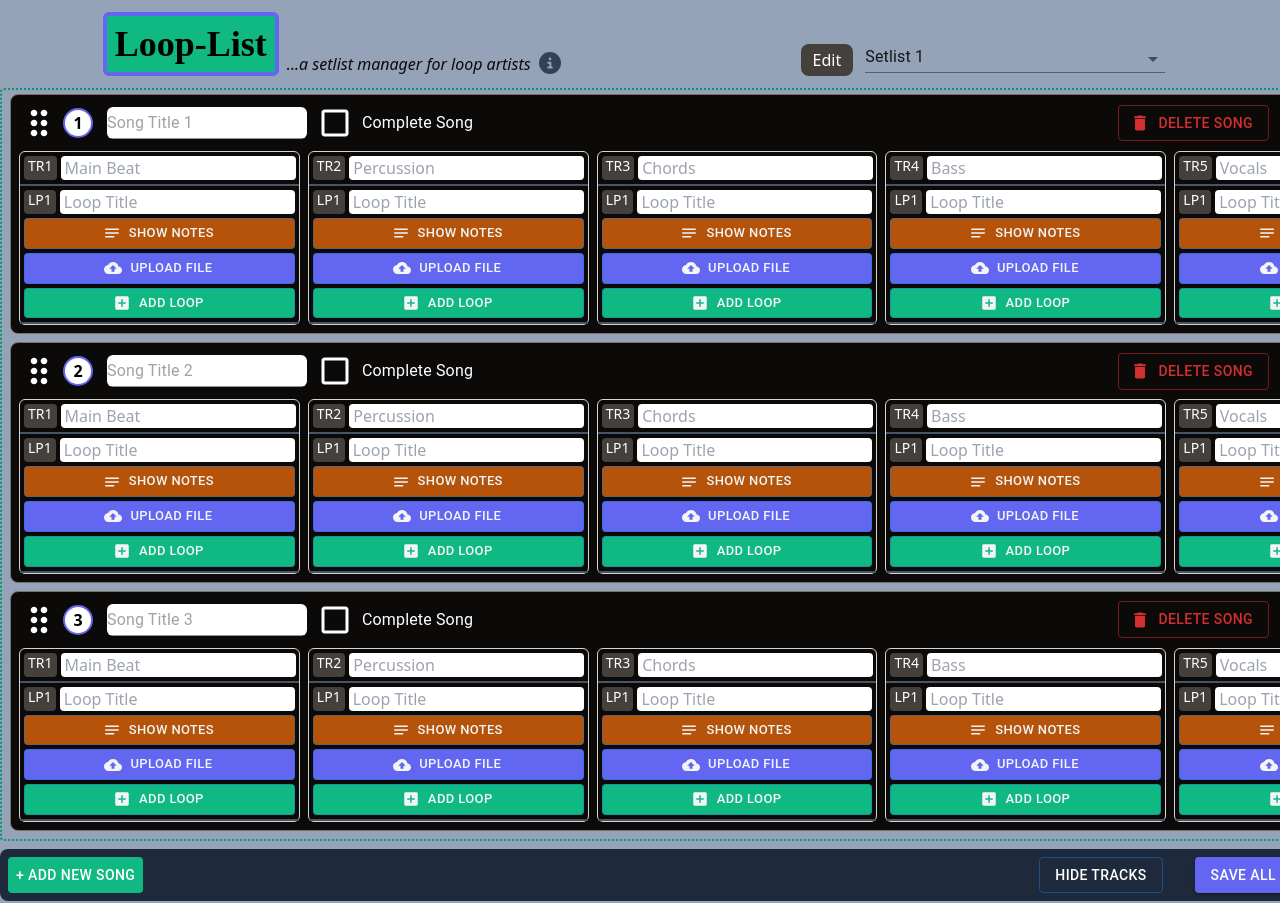
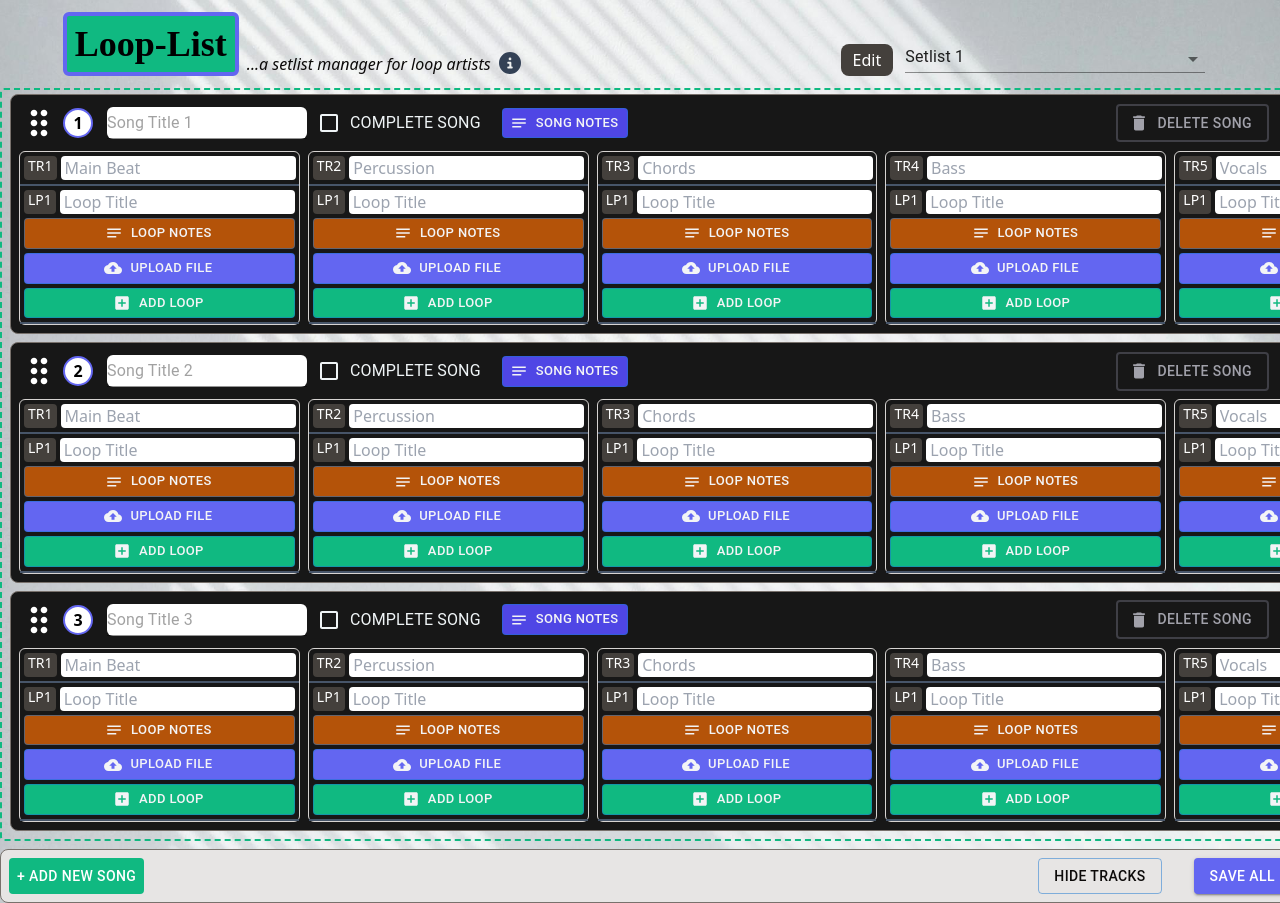
Before and after one commit to miwaro/loop-manager, a Next.js app: page / in a window 1280 px wide. Shown: the top 903 px of the page. Built offline with nearby package versions, Linux system fonts and the light colour scheme; a web font is replaced by a local one.

Commit message:
Add song notes modal and change background

```diff
--- a/package.json
+++ b/package.json
@@ -16,6 +16,7 @@
     "@fortawesome/react-fontawesome": "^0.2.2",
     "@mui/icons-material": "^6.1.5",
     "@mui/material": "^6.1.4",
+    "@mui/styles": "^6.1.6",
     "@types/react-fontawesome": "^1.6.8",
     "framer-motion": "^11.11.9",
     "next": "14.2.1",
--- a/src/app/globals.css
+++ b/src/app/globals.css
@@ -19,12 +19,11 @@
 }
 
 body {
-  background: linear-gradient(
-      to bottom,
-      transparent,
-      rgb(var(--background-end-rgb))
-    )
-    rgb(var(--background-start-rgb));
+  background-image: url("/assets/background.jpg");
+  background-size: cover;
+  background-position: center;
+  height: 100vh;
+  margin: 0;
 }
 
 @layer utilities {
--- a/src/components/fileUpload.tsx
+++ b/src/components/fileUpload.tsx
@@ -2,7 +2,7 @@ import React, { useState, useEffect, useRef, ChangeEvent } from "react";
 import { styled } from "@mui/material/styles";
 import Button from "@mui/material/Button";
 import CloudUploadIcon from "@mui/icons-material/CloudUpload";
-import { Modal, Box } from "@mui/material";
+import { Modal, Box, Tooltip } from "@mui/material";
 import PreviewIcon from "@mui/icons-material/Preview";
 
 interface FileUploadProps {
@@ -82,6 +82,7 @@ const FileUpload: React.FC<FileUploadProps> = ({
   return (
     <div>
       {!fileUrl && (
+        <Tooltip title="Upload Tabs, Lyrics, or Video">
           <Button
             component="label"
             role={undefined}
@@ -104,6 +105,7 @@ const FileUpload: React.FC<FileUploadProps> = ({
               style={{ display: "none" }}
             />
           </Button>
+        </Tooltip>
       )}
       {fileUrl && (
         <div className="flex justify-between">
--- a/src/components/initializedSetlists.tsx
+++ b/src/components/initializedSetlists.tsx
@@ -19,6 +19,7 @@ const createTrack = (placeholder: string) => ({
 const createSong = () => ({
   id: uuidv4(),
   title: "",
+  notes: "",
   isComplete: false,
   tracks: [
     createTrack("Main Beat"),
--- a/src/components/navbar.tsx
+++ b/src/components/navbar.tsx
@@ -14,7 +14,7 @@ const Navbar: React.FC<EditableDropdownProps> = ({
   setlistIndex,
 }) => {
   return (
-    <div className="flex flex-col sm:flex-row justify-center gap-0 md:gap-60 items-end mt-3 mb-1 mx-0 sm:mx-1">
+    <div className="flex flex-col sm:flex-row justify-center gap-0 md:gap-80 items-end mt-3 mb-1 mx-0 sm:mx-1">
       <div className="flex flex-col m-auto sm:m-0 sm:flex-row items-end">
         <h1 className="font-rock3d text-4xl sm:mb-0  p-2 font-semibold bg-emerald-500 rounded-md border-4 border-indigo-500">
           Loop-List
--- a/src/components/setlistActions.tsx
+++ b/src/components/setlistActions.tsx
@@ -1,4 +1,4 @@
-import { Button } from "@mui/material";
+import { Button, Tooltip } from "@mui/material";
 import React from "react";
 
 interface SetlistActionsProps {
@@ -15,7 +15,7 @@ const SetlistActions: React.FC<SetlistActionsProps> = ({
   saveToLocalStorage,
 }) => {
   return (
-    <div className="flex justify-between gap-20 md:gap-60 bg-slate-800 rounded-lg p-1 md:p-2 font-small md:font-medium max-w-[1300px] mx-auto mt-2">
+    <div className="flex justify-between gap-20 md:gap-60 bg-stone-200 border border-stone-500 rounded-lg p-1 md:p-2 font-small md:font-medium max-w-[1300px] mx-auto mt-2">
       <div>
         <Button
           style={{ backgroundColor: "#10B981", color: "#fff" }}
@@ -27,13 +27,13 @@ const SetlistActions: React.FC<SetlistActionsProps> = ({
 
       <div className="flex gap-8">
         <Button
-          style={{ color: "#fff" }}
+          style={{ color: "#0C0A09" }}
           variant="outlined"
           onClick={() => setShowTracks(!showTracks)}
         >
           {showTracks ? "Hide Tracks" : "Show Tracks"}
         </Button>
-
+        <Tooltip title="Saves all data to local storage">
           <Button
             style={{ backgroundColor: "#6366F1" }}
             variant="contained"
@@ -41,6 +41,7 @@ const SetlistActions: React.FC<SetlistActionsProps> = ({
           >
             SAVE ALL
           </Button>
+        </Tooltip>
       </div>
     </div>
   );
--- a/src/components/songList.tsx
+++ b/src/components/songList.tsx
@@ -10,6 +10,7 @@ import Checkbox from "@mui/material/Checkbox";
 import DeleteIcon from "@mui/icons-material/Delete";
 import SetlistActions from "./setlistActions";
 import Tracks from "./tracks";
+import SongNotes from "@/modals/songNotes";
 
 interface SonglistProps {
   setlistIndex: number;
@@ -17,9 +18,7 @@ interface SonglistProps {
 const SongList: React.FC<SonglistProps> = ({ setlistIndex }) => {
   const [songs, setSongs] = useState<Set[][]>(InitializedSetlists);
   const [showTracks, setShowTracks] = useState(true);
-  const [showSongNotes, setShowSongNotes] = useState<{
-    [key: string]: boolean;
-  }>({});
+  const [isModalOpen, setIsModalOpen] = useState(false);
 
   useEffect(() => {
     const savedSongs = localStorage.getItem("songs");
@@ -97,6 +96,7 @@ const SongList: React.FC<SonglistProps> = ({ setlistIndex }) => {
         {
           id: newId,
           title: "",
+          notes: "",
           isComplete: false,
           tracks: newTracks,
         },
@@ -192,6 +192,29 @@ const SongList: React.FC<SonglistProps> = ({ setlistIndex }) => {
     );
   };
 
+  const handleSaveNote = (note: any, id: string) => {
+    const updatedSetlists = songs.map((setlist, setIndex) => {
+      if (setIndex === setlistIndex) {
+        return setlist.map((song) => {
+          if (song.id === id) {
+            return {
+              ...song,
+              notes: note,
+            };
+          }
+          return song;
+        });
+      }
+      return setlist;
+    });
+
+    setSongs(updatedSetlists);
+  };
+
+  const handleCloseModal = () => {
+    setIsModalOpen(false);
+  };
+
   const updateLoopFile = (
     setId: number,
     trackId: string,
@@ -256,7 +279,7 @@ const SongList: React.FC<SonglistProps> = ({ setlistIndex }) => {
 
   return (
     <div className="max-w-[1300px] mx-auto">
-      <div className=" mt-2 border-dotted border-2 border-emerald-600 rounded px-2">
+      <div className=" mt-2 border-dashed border-2 border-emerald-500 rounded px-2">
         {songs[setlistIndex] && (
           <Reorder.Group
             values={currentSetlist}
@@ -281,7 +304,7 @@ const SongList: React.FC<SonglistProps> = ({ setlistIndex }) => {
                   delay: index * 0.1,
                 }}
                 value={song}
-                className="flex flex-col gap-2 mb-2 border border-stone-500 p-2 my-1 rounded-lg bg-stone-950 hover:bg-stone-900 cursor-grab"
+                className="flex flex-col gap-2 mb-2 border border-stone-500 p-2 my-1 rounded-lg bg-neutral-900 hover:bg-neutral-800 cursor-grab"
                 key={song.id}
               >
                 <div className="flex gap-3 items-center max-h-10">
@@ -311,6 +334,9 @@ const SongList: React.FC<SonglistProps> = ({ setlistIndex }) => {
                         background: "white",
                         width: 200,
                         borderRadius: "6px",
+                        textDecoration: song.isComplete
+                          ? "line-through"
+                          : "none",
                       }}
                       type="text"
                       value={song.title}
@@ -321,29 +347,41 @@ const SongList: React.FC<SonglistProps> = ({ setlistIndex }) => {
                       }
                     />
                   </div>
-                  <div className="flex items-center justify-between w-full">
+                  <div className="flex items-center justify-between gap-3 w-full">
+                    <div className="flex items-center">
                       <FormGroup>
                         <FormControlLabel
-                        style={{ color: "white" }}
+                          style={{ color: "#eff4f6" }}
                           control={
                             <Checkbox
                               onChange={handleSongCompletion(index)}
                               checked={song.isComplete}
                               sx={{
                                 "& .MuiSvgIcon-root": {
-                                fontSize: 36,
-                                color: "#FFF",
+                                  color: "#eff4f6",
                                 },
                               }}
                             />
                           }
-                        label="Complete Song"
+                          label="COMPLETE SONG"
                           color="success"
                         />
                       </FormGroup>
+                      <SongNotes
+                        open={isModalOpen}
+                        handleClose={handleCloseModal}
+                        onSave={handleSaveNote}
+                        id={song.id}
+                        notes={song.notes}
+                      />
+                    </div>
+
                     <div className="rounded flex gap-3 mr-3">
                       <Button
-                        color="error"
+                        style={{
+                          color: "#A1A1AA",
+                          border: "#3F3F46 2px solid",
+                        }}
                         onClick={() => deleteSong(song.id)}
                         variant="outlined"
                         startIcon={<DeleteIcon />}
--- a/src/components/tracks.tsx
+++ b/src/components/tracks.tsx
@@ -135,7 +135,7 @@ function Tracks({
                     </Tooltip>
                   )}
                 </div>
-                <Tooltip title="Add Notes">
+                <Tooltip title="Add Loop Notes">
                   <Button
                     component="label"
                     variant="outlined"
@@ -150,7 +150,7 @@ function Tracks({
                     }}
                     size="small"
                   >
-                    {showNotes[loop.id] ? "HIDE NOTES" : "SHOW NOTES"}
+                    {showNotes[loop.id] ? "HIDE NOTES" : "LOOP NOTES"}
                   </Button>
                 </Tooltip>
                 {showNotes[loop.id] && (
@@ -178,7 +178,7 @@ function Tracks({
                 <div className="flex justify-center gap-x-3 items-center">
                   {loopIndex === track.loops.length - 1 && (
                     <div className="w-full">
-                      <Tooltip title="Add Loop">
+                      <Tooltip title="Add New Loop to Track">
                         <Button
                           component="label"
                           variant="outlined"
--- /dev/null
+++ b/src/modals/songNotes.tsx
@@ -0,0 +1,107 @@
+import React, { useState, useEffect } from "react";
+import {
+  Modal,
+  Box,
+  Typography,
+  TextField,
+  Button,
+  Tooltip,
+} from "@mui/material";
+import { makeStyles } from "@mui/styles";
+import NotesIcon from "@mui/icons-material/Notes";
+
+interface AddNoteModalProps {
+  open: boolean;
+  handleClose: () => void;
+  id: string;
+  notes: string | undefined;
+  onSave: (note: string, id: string) => void;
+}
+
+const useStyles = makeStyles((theme) => ({
+  modalStyle: {
+    position: "absolute",
+    top: "50%",
+    left: "50%",
+    transform: "translate(-50%, -50%)",
+    width: 400,
+    backgroundColor: "white",
+    borderRadius: 8,
+    p: 4,
+    outline: "none",
+    padding: 16,
+  },
+  buttonGroup: {
+    marginTop: 16,
+    display: "flex",
+    justifyContent: "space-between",
+  },
+}));
+
+const SongNotes: React.FC<AddNoteModalProps> = ({ id, notes, onSave }) => {
+  const classes = useStyles();
+  const [open, setOpen] = useState(false);
+  const [note, setNote] = useState<any>(notes);
+
+  const handleOpen = () => setOpen(true);
+  const handleClose = () => setOpen(false);
+
+  useEffect(() => {
+    if (notes !== undefined) {
+      setNote(notes);
+    }
+  }, [notes]);
+
+  const handleSave = () => {
+    onSave(note, id);
+  };
+
+  return (
+    <>
+      <Tooltip title="Add Notes">
+        <Button
+          component="label"
+          variant="outlined"
+          tabIndex={-1}
+          startIcon={<NotesIcon />}
+          onClick={handleOpen}
+          style={{
+            backgroundColor: "#4F46E5",
+            cursor: "pointer",
+            color: "#F3F4F6",
+            margin: "0 5px",
+          }}
+          size="small"
+        >
+          SONG NOTES
+        </Button>
+      </Tooltip>
+      <Modal open={open} onClose={handleClose}>
+        <Box className={classes.modalStyle}>
+          <Typography variant="h6" component="h2" gutterBottom>
+            Add a Note for the Song
+          </Typography>
+          <TextField
+            fullWidth
+            label="Your Note"
+            variant="outlined"
+            value={note}
+            onChange={(e) => setNote(e.target.value)}
+            multiline
+            rows={4}
+          />
+          <Box className={classes.buttonGroup}>
+            <Button variant="contained" color="primary" onClick={handleSave}>
+              Save Note
+            </Button>
+            <Button variant="outlined" onClick={handleClose}>
+              Cancel
+            </Button>
+          </Box>
+        </Box>
+      </Modal>
+    </>
+  );
+};
+
+export default SongNotes;
--- a/src/types/setlistTypes.ts
+++ b/src/types/setlistTypes.ts
@@ -16,6 +16,7 @@ export interface Track {
 export interface Set {
   id: string;
   title: string;
+  notes: string;
   isComplete: boolean;
   tracks: Track[];
 }
```
Also changed, not shown: src/components/dropdown.tsx (+3 -4 lines), public/assets/background.jpg (added), 1 other file (tests, documents, lock files or other folders). Lines whose indentation alone changed are shown as unchanged.
